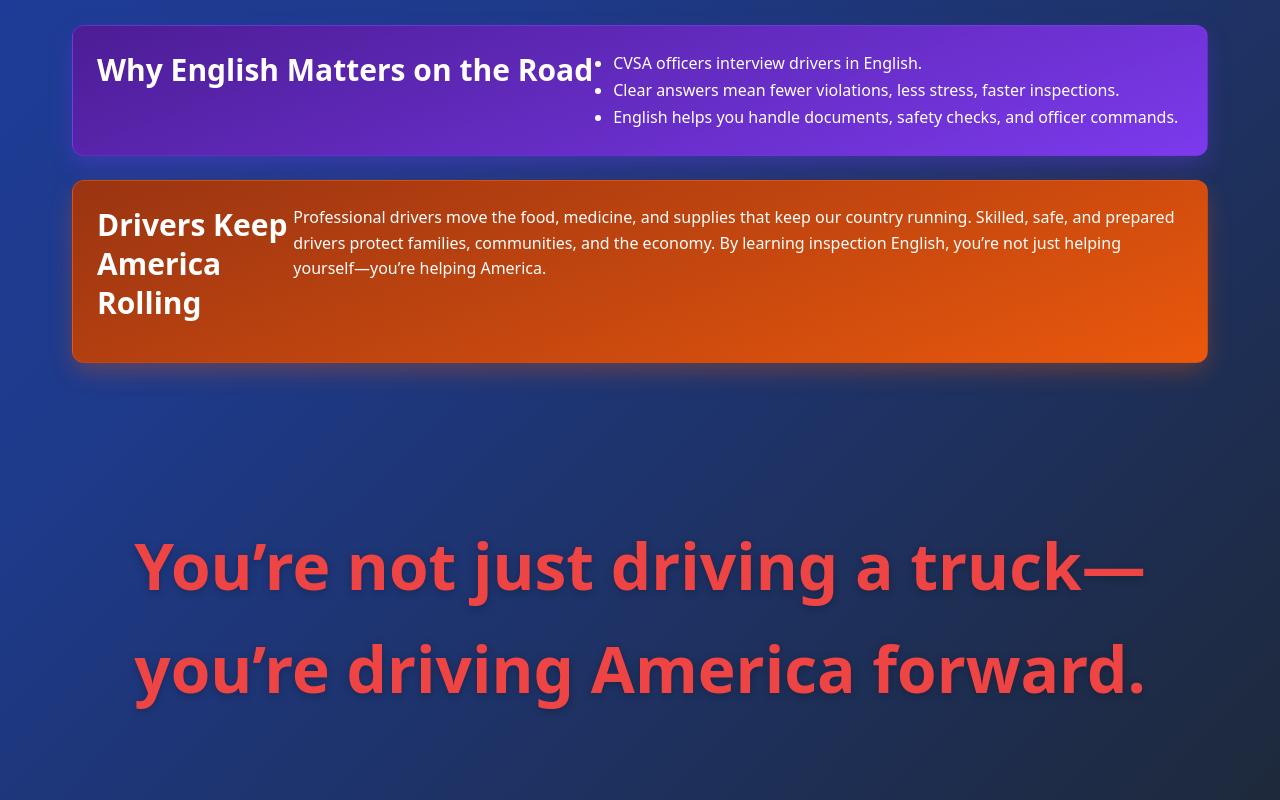
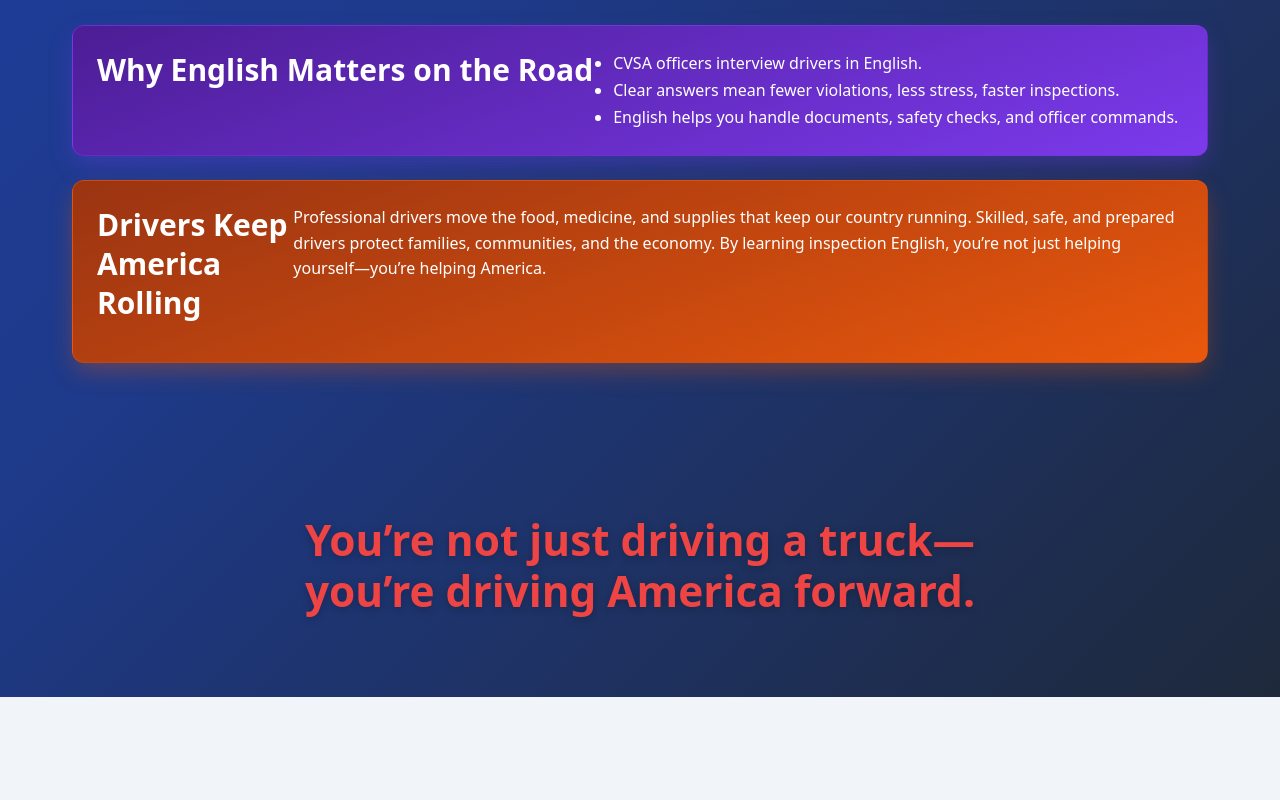
Before and after one commit to Cocodog2014/fixdq-Prod, a React (Vite) app: page /english-proficiency in a window 1280 px wide. Shown: the part 1014-1814 px from the top of the page. After the commit the page ends 1711 px from the top, so only its background shows below. Built offline with nearby package versions, Linux system fonts and the light colour scheme.

Commit message:
fixed the title size

```diff
--- a/src/pages/EnglishProficiency/EnglishProficiency.css
+++ b/src/pages/EnglishProficiency/EnglishProficiency.css
@@ -122,15 +122,25 @@
 .ep-banner-text {
   font-weight: 800;
   margin-bottom: var(--spacing-md);
-  font-size: 3rem; /* ~3x base for strong emphasis */
+  /* Mobile-first sizing: responsive but capped for small screens */
+  font-size: clamp(1.25rem, 5.5vw + 0.1rem, 2rem);
+  line-height: 1.25;
+  max-width: 38ch; /* keep readable line length */
+  margin-left: auto;
+  margin-right: auto;
+  text-wrap: balance; /* better multi-line balance on modern browsers */
   color: var(--color-accent-red); /* standout red */
   text-shadow: 0 2px 8px rgba(0,0,0,0.25); /* subtle lift on gradient */
 }
 @media (min-width: 768px) {
-  .ep-banner-text { font-size: 3.5rem; }
+  .ep-banner-text {
+    font-size: clamp(2rem, 4vw + 0.25rem, 3.25rem);
+    line-height: 1.2;
+    max-width: 40ch;
+  }
 }
 @media (min-width: 1024px) {
-  .ep-banner-text { font-size: 4rem; }
+  .ep-banner-text { font-size: clamp(2.5rem, 3vw + 0.25rem, 4rem); }
 }
 
 /* Visibility helpers for landing */
```
